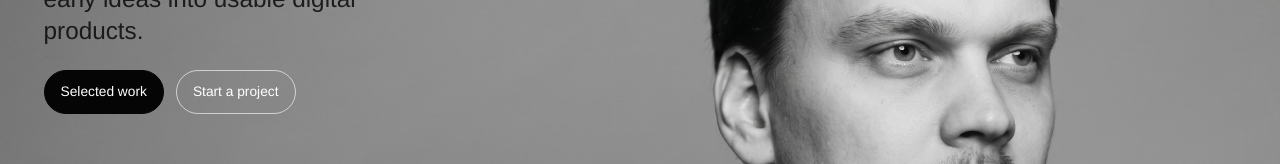
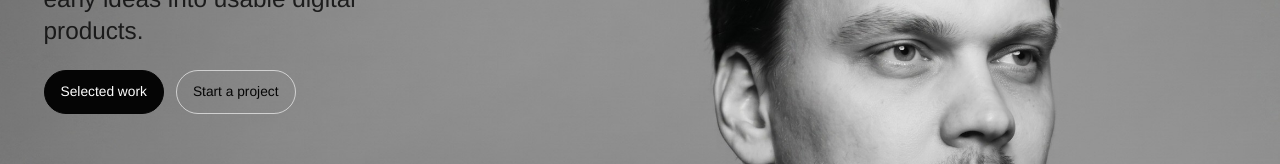
Before and after one commit to miheenko-i/portfolio, a React (Vite) app: page / in a window 1280 px wide. Shown: the part 308-472 px from the top of the page. Built offline with nearby package versions, Linux system fonts and the light colour scheme; a web font is replaced by a local one.

Commit message:
Darken secondary hero CTA

```diff
--- a/src/style.css
+++ b/src/style.css
@@ -415,7 +415,7 @@ h1 {
 
 .hero .heroActions a {
   border-color: rgba(255, 255, 255, 0.62);
-  color: #ffffff;
+  color: var(--text);
   background: transparent;
 }
 
```
